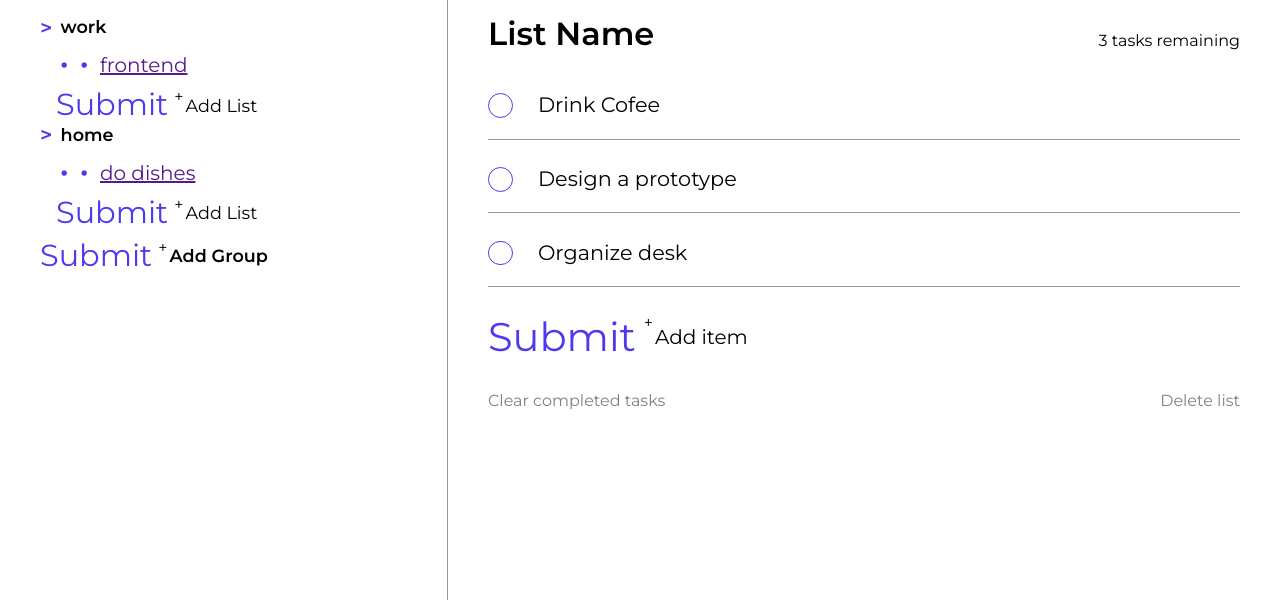
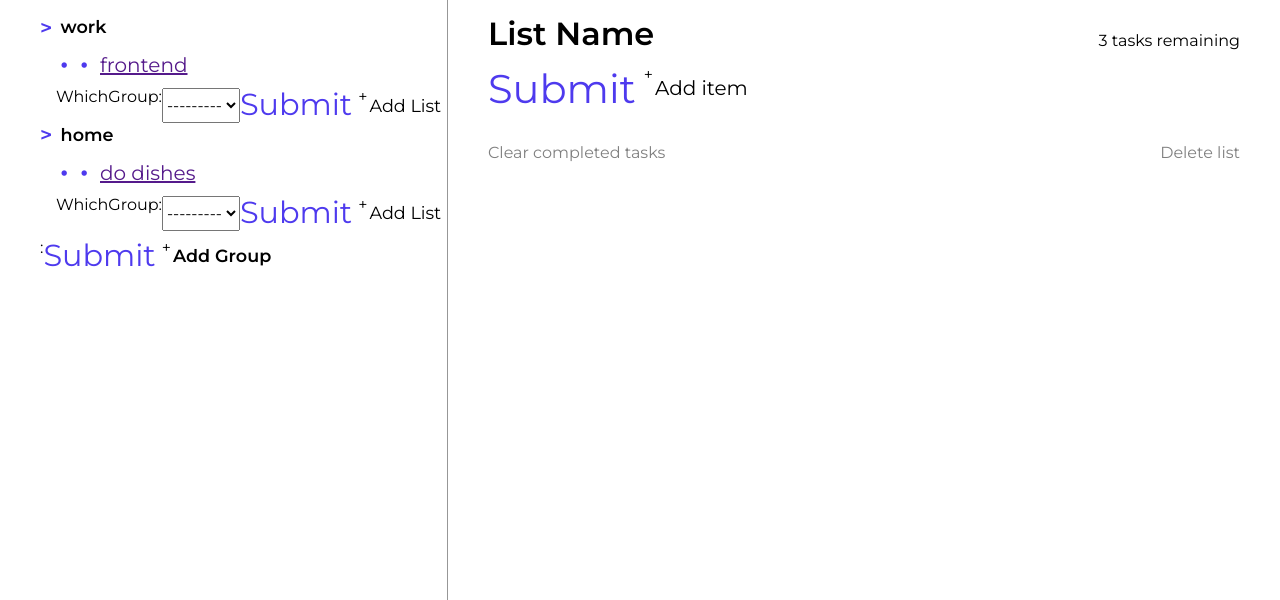
Before and after one commit to ClaudioG0/TooDoo, a Django app: page / in a window 1280 px wide. Shown: the part 58-658 px from the top of the page. Run offline with Django 3.2, Linux system fonts and the light colour scheme; a user stored in the database is signed in; data comes from the database, SQL or seed files in the repository; both versions use the stored data as it was after the commit; data that the repository does not hold is empty.

Commit message:
Changes on 28.10

```diff
--- a/templates/index.html
+++ b/templates/index.html
@@ -34,19 +34,15 @@
 				<button class="btn list group" aria-label="open group">></button>
 				<h2 class="task_list_title">{{ group.title }}</h2>
 			</div>
+
 							{% for list in lists %}
+							{% if list.whichGroup == group %}
 			<ul class="task_list">
-				{% if list.whichGroup == group %}
 				<li><a href="">{{ list }}</a></li>
-				{% endif %}
-				<!-- class="active_list"-->
-				<!--<li><a href="">Plans</a></li>
-				<li><a href="">Groceries</a></li>
-				-->
 			</ul>
+							{% endif %}
 							{% endfor %}
-
-			<form action="" class="add_new_list" method="POST">
+			<form class="add_new_list" method="POST">
 				{% csrf_token %}
 				{{ listForm }}
 				<input class="btn list" aria-label="create new list" type="submit"
@@ -56,7 +52,7 @@
 						</div>
 			{% endfor %}
 
-			<form action="" class="add_new_group" method="POST">
+			<form class="add_new_group" method="POST">
 				{% csrf_token %}
 				{{ groupForm }}
 				<input class="btn list" aria-label="create new group" type="submit"
@@ -72,27 +68,17 @@
 			</div>
 
 			<div class="todo_tasklist">
+
+				{% for task in tasks %}
 				<!-------------------------- task 1 -------------------------->
 				<div class="tasks">
 					<div class="task">
 						<input type="checkbox" id="task-1">
-						<label for="task-1"><span class="custom_checkbox"></span>Drink Cofee</label>
+						<label for="task-1">
+							<span class="custom_checkbox"></span>{{ task }}</label>
 					</div>
 				</div>
-				<!-------------------------- task 2 -------------------------->
-				<div class="tasks">
-					<div class="task">
-						<input type="checkbox" id="task-2">
-						<label for="task-2"><span class="custom_checkbox"></span>Design a prototype</label>
-					</div>
-				</div>
-				<!-------------------------- task 3 -------------------------->
-				<div class="tasks">
-					<div class="task">
-						<input type="checkbox" id="task-3">
-						<label for="task-3"><span class="custom_checkbox"></span>Organize desk</label>
-					</div>
-				</div>
+				{% endfor %}
 
 				<div class="new-task-creator">
 
@@ -105,11 +91,7 @@
 					</form>
 
 				</div>
-							<div>
-								{% for task in group.createtask_set.all %}
-								<div>{{task}}</div>
-								{% endfor %}
-							</div>
+
 				<div class="delete_stuff">
 					<button class="btn delete">Clear completed tasks</button>
 					<button class="btn delete">Delete list</button>
--- a/toodoo/views.py
+++ b/toodoo/views.py
@@ -6,22 +6,23 @@ from toodooLogic.models import Createtask, CreateGroupOfTasks, CreateList
 @login_required
 def index(request):
 
+
     if request.method == 'POST':
         if 'addlist' in request.POST:
-            form = AddListForm(request.POST)
-            if form.is_valid():
-                form.save()
-
+            form1 = AddListForm(request.POST)
+            if form1.is_valid():
+                form1.save(commit=False)
+                form1.whichGroup = 1
+                form1.save()
         elif 'addgroup' in request.POST:
-            form = AddListForm(request.POST)
-            if form.is_valid():
-                form.save()
+            form2 = AddGroupForm(request.POST)
+            if form2.is_valid():
+                form2.save()
 
         elif 'additem' in request.POST:
-            form = AddListForm(request.POST)
-            if form.is_valid():
-                form.save()
-
+            form3 = AddItemForm(request.POST)
+            if form3.is_valid():
+                form3.save()
         return redirect('/')
 
     context = {
--- a/toodooLogic/forms.py
+++ b/toodooLogic/forms.py
@@ -1,22 +1,21 @@
 from django import forms
 from .models import Createtask, CreateGroupOfTasks, CreateList
+
 
 class AddListForm(forms.ModelForm):
     title = forms.CharField(label="", max_length=40, widget=forms.TextInput(
         attrs={
-        'type': 'text', 'class': 'new list fontsize', 'placeholder': 'Add '
-                                                                     'List',
-    'aria-label': 'add list'}))
+            'type': 'text', 'class': 'new list fontsize', 'placeholder':
+                'Add List',
+            'aria-label': 'add list'}))
 
     class Meta:
         model = CreateList
-        fields = ['title']
-
-
+        fields = ['title', 'whichGroup']
 
 
 class AddGroupForm(forms.ModelForm):
-    title = forms.CharField(label="", max_length=40, widget=forms.TextInput(
+    title = forms.CharField(label=" ", max_length=40, widget=forms.TextInput(
         attrs={
         'type': 'text', 'class': 'new list font_size add_group', 'placeholder': 'Add Group',
     'aria-label': 'add group'}))
--- a/toodooLogic/models.py
+++ b/toodooLogic/models.py
@@ -3,7 +3,7 @@ import datetime
 
 
 class CreateGroupOfTasks(models.Model):
-    title = models.CharField(max_length=40)
+    title = models.CharField(max_length=40, db_index=True)
     pub_date = models.DateTimeField('date published',
                                     default=datetime.datetime.now())
 
@@ -12,8 +12,8 @@ class CreateGroupOfTasks(models.Model):
 
 
 class CreateList(models.Model):
-    whichGroup = models.ForeignKey(CreateGroupOfTasks,
-                                 on_delete=models.CASCADE, default=1)
+    whichGroup = models.ForeignKey(CreateGroupOfTasks, null=True,
+                                   on_delete=models.CASCADE)
     title = models.CharField(max_length=40)
     pub_date = models.DateTimeField('date published', default=datetime.datetime.now())
 
@@ -23,8 +23,10 @@ class CreateList(models.Model):
 
 class Createtask(models.Model):
     whichList = models.ForeignKey(CreateList,
-                                   on_delete=models.CASCADE, default=1)
+                                   on_delete=models.CASCADE, null=True)
     titleTask = models.CharField(max_length=40)
+    pub_date = models.DateTimeField('date published', default=datetime.datetime.now())
+
 
     def __str__(self):
         return self.titleTask
```
Also changed, not shown: db.sqlite3, toodooLogic/migrations/0001_initial.py, toodooLogic/migrations/0002_auto_20201025_1233.py (deleted), toodooLogic/migrations/0002_auto_20201028_1003.py (added), toodooLogic/migrations/0003_auto_20201025_1358.py (deleted), toodooLogic/migrations/0003_auto_20201028_1035.py (added), toodooLogic/migrations/0004_auto_20201025_2238.py (deleted).
